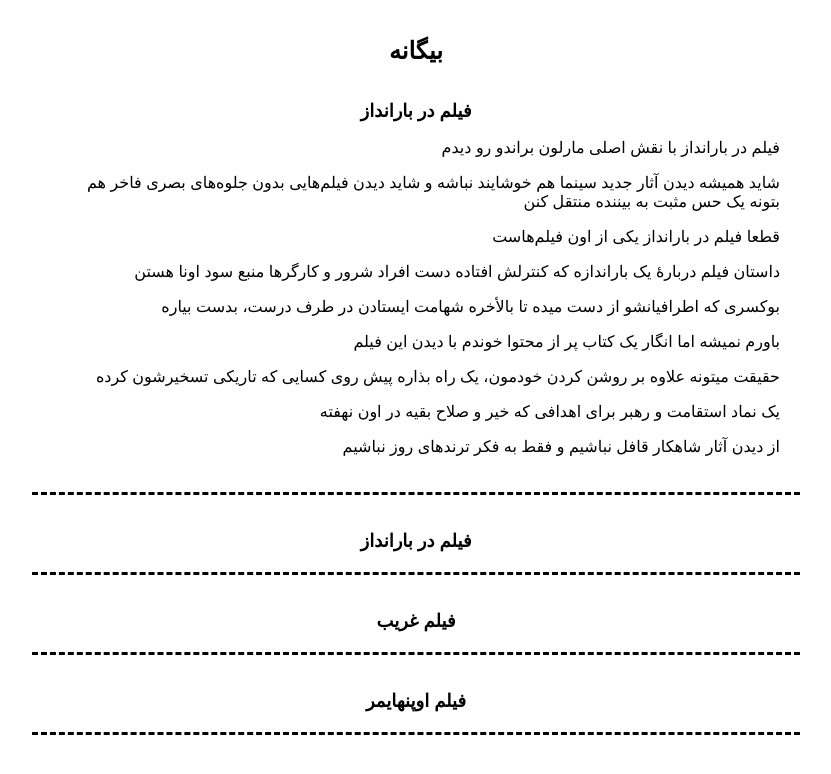
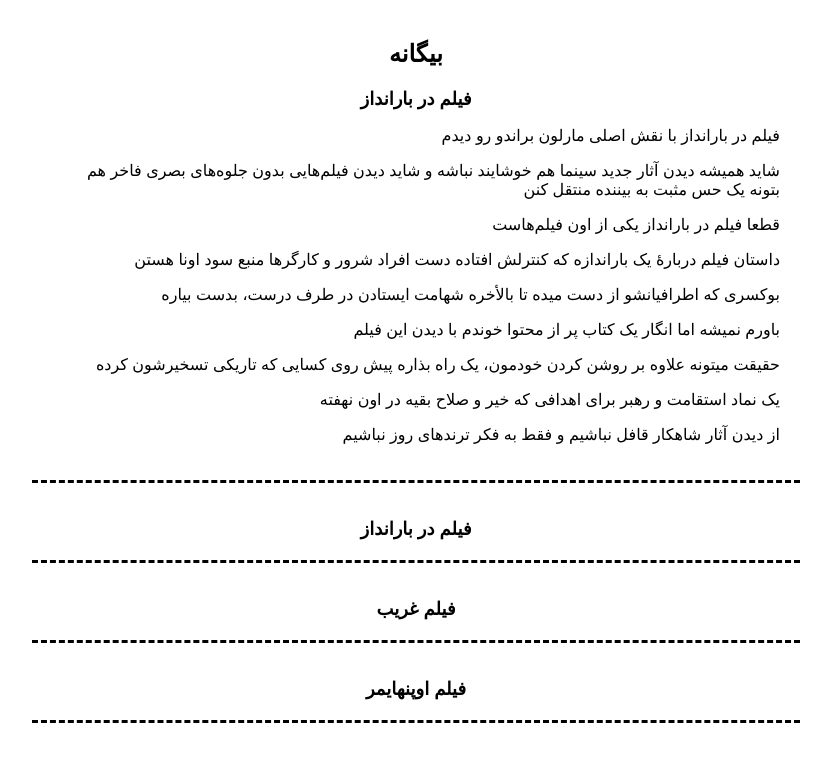
Before and after one commit to darkblog/darkblog.github.io, a Jekyll site: the page built from _posts/2023-8-7-3.md, in a window 1280 px wide. Shown: the top 774 px of the page, without its empty margins (349-1180 px from the left). Built offline with Jekyll 4.4.1, drawn with Linux system fonts in a browser that asks for light colours.

Commit message:
Update default.html

```diff
--- a/_layouts/default.html
+++ b/_layouts/default.html
@@ -6,7 +6,7 @@
 <title>{% if page.title %}{{ page.title }}{% else %}{{ site.name }}{% endif %}</title>
 <meta name="description" content="{% if page.excerpt %}{{ page.excerpt | strip_html | strip_newlines | truncate: 160 }}{% else %}{{ site.description }}{% endif %}">
 <link rel="canonical" href="{{ page.url | replace:'index.html','' | prepend: site.baseurl | prepend: site.url }}">
-<style amp-custom>body{font-family:sans-serif;margin:auto;padding:30px;max-width:768px}header{padding-bottom:15px;padding-top:7px;font-size:x-large;font-weight:bold}h1,h2{font-size:large}a{color:black;text-decoration:none}.post{padding:20px;border-bottom:dashed black}.center{display:block;margin:auto;text-align:center}</style>
+<style amp-custom>body{font-family:sans-serif;margin:auto;padding:30px;max-width:768px}header{padding-top:10px;font-size:x-large;font-weight:bold}h1,h2{font-size:large}a{color:black;text-decoration:none}.post{padding:20px;border-bottom:dashed black}.center{display:block;margin:auto;text-align:center}</style>
 </head>
 <body>
 <header>
```
